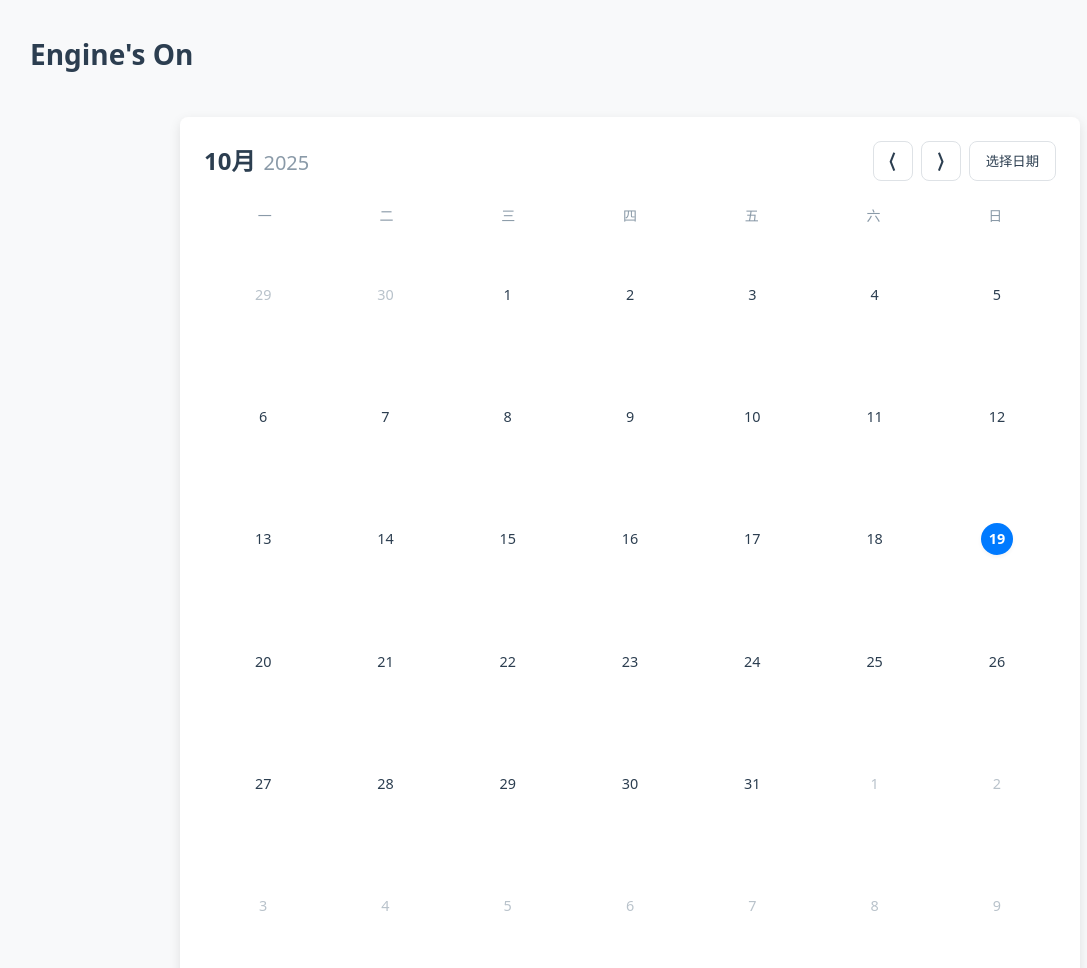
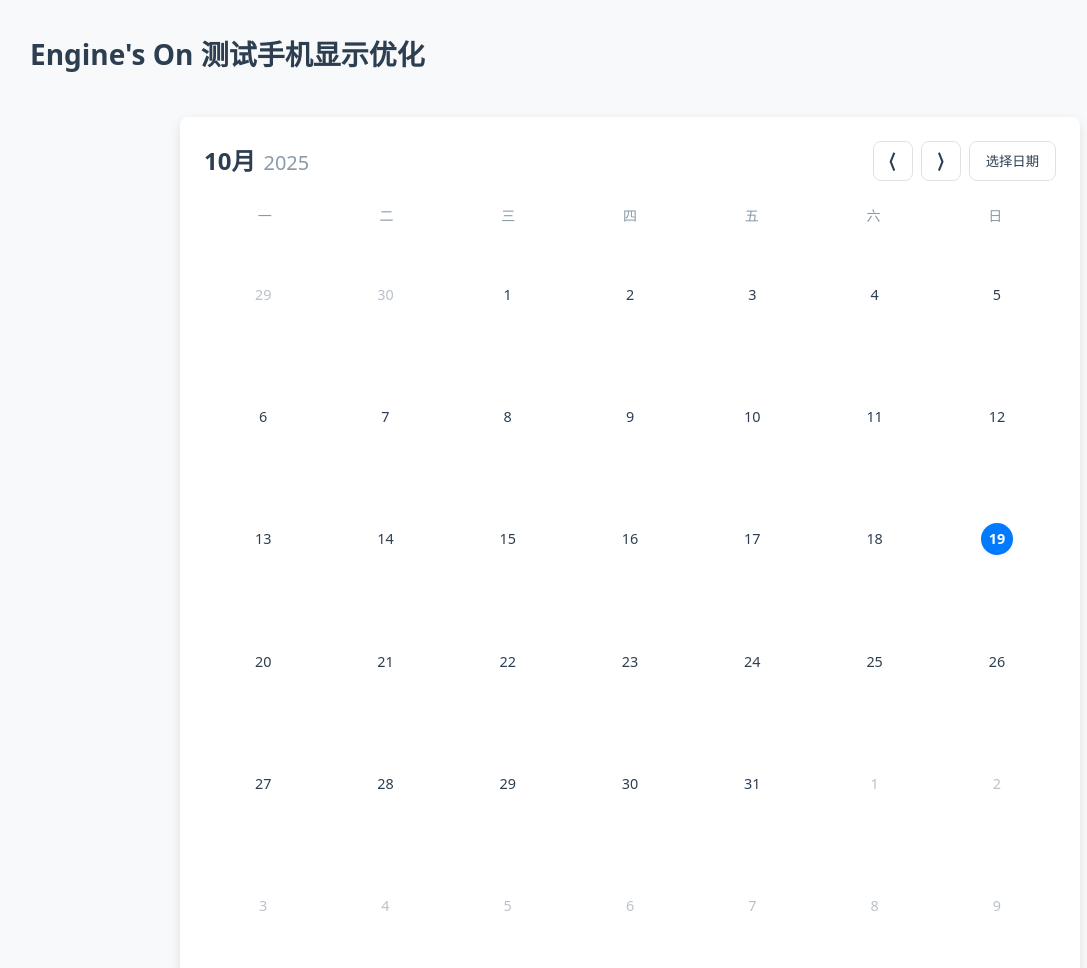
Before and after one commit to hxj8750/PromiseSystem, a plain HTML site: page index.html in a window 1280 px wide. Shown: the top 968 px of the page, without its empty margins (10-1097 px from the left). Drawn offline with Linux system fonts and the light colour scheme.

Commit message:
增加测试标注

```diff
--- a/index.html
+++ b/index.html
@@ -10,7 +10,7 @@
 
   <!-- 顶部栏 -->
   <header id="appBar">
-    <h1>Engine's On</h1>
+    <h1>Engine's On 测试手机显示优化</h1>
     <nav id="topActions" aria-label="全局操作">
       <!-- 这里以后可以放全局菜单、搜索等 -->
     </nav>
```
